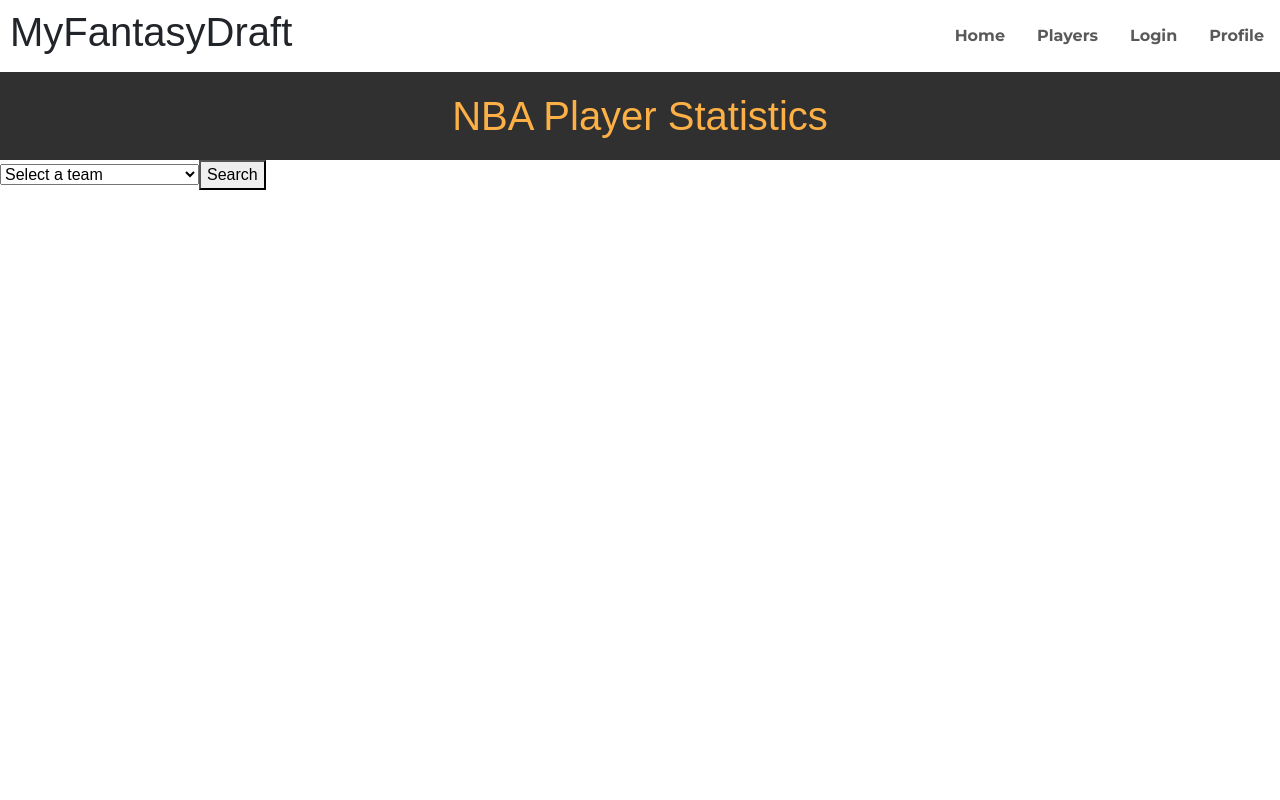
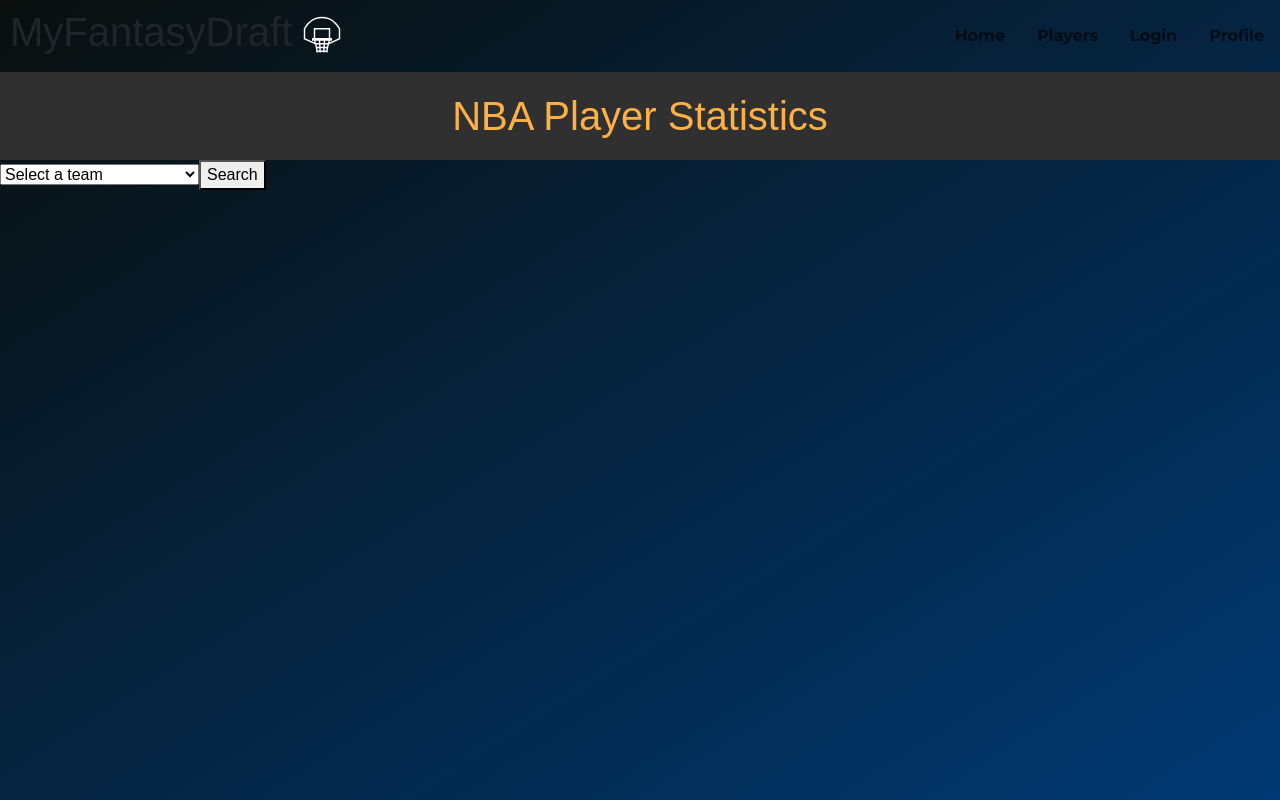
Before and after one commit to DevonMcfarlen/MyFantasyDraft, a React (Vite) app in the folder client/: page /players in a window 1280 px wide. Built offline with nearby package versions, Linux system fonts and the light colour scheme; a web font is replaced by a local one.

Commit message:
fixed background for playerspage, lines dont show up

```diff
--- a/client/src/pages/Cards.jsx
+++ b/client/src/pages/Cards.jsx
@@ -63,7 +63,6 @@ function Cards(props) {
 
     return props.teamPlayers.map((player, i) => (
         <>
-        <NavBar/>
         <label key={i}>
             <input type="checkbox"/>
             <div className="flip-card" onClick={() => {getPlayerStats(i)}}>
--- a/client/src/pages/PlayersPage.jsx
+++ b/client/src/pages/PlayersPage.jsx
@@ -89,8 +89,8 @@ function PlayersPage() {
     };
 
     return (
-        <>
-            <NavBar/>
+        <div style={{ minHeight: '100vh', background: 'linear-gradient(to bottom right, #0a0f0d, #003973)' }}>
+            <NavBar />
             <header>
                 <h1>{selectedTeam ? `${teams.find((team) => team.id === Number(selectedTeam)).name}'s Player Statistics` : 'NBA Player Statistics'}</h1>
             </header>
@@ -108,7 +108,7 @@ function PlayersPage() {
                 </button>
             </div>
             {teamPlayers.length > 0 && <Cards teamPlayers={teamPlayers} />}
-        </>
+        </div>
     )
 }
 
```
Also changed, not shown: client/style/Cards.css (line endings or trailing spaces).
